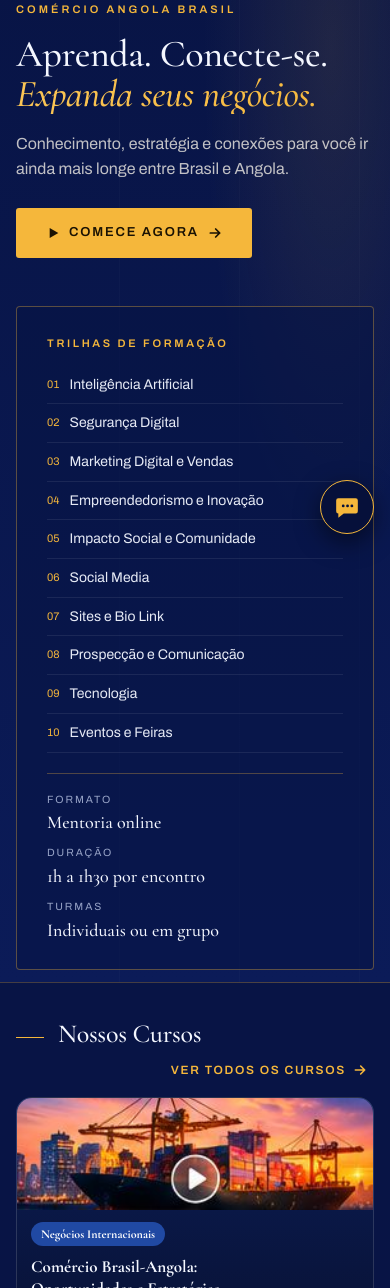
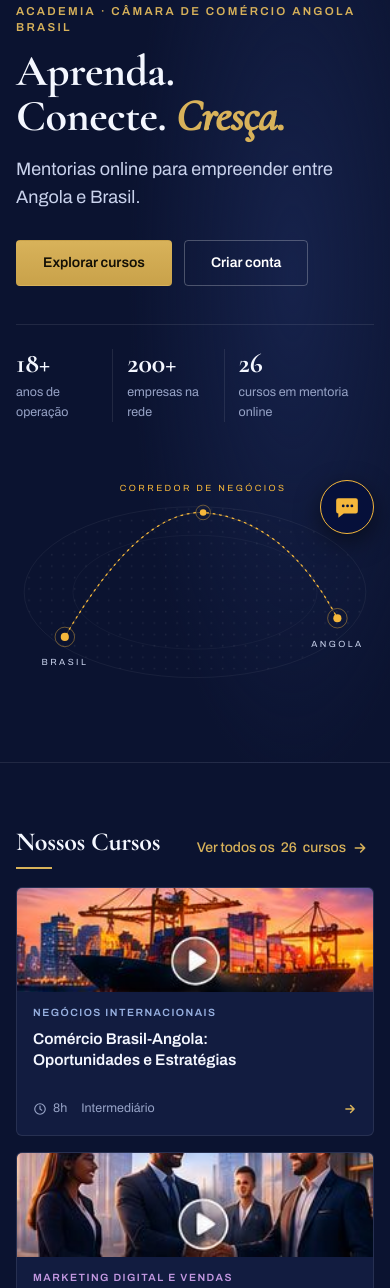
Before and after one commit to AngolaBrasil/ccab-ecossistema, a plain HTML site: page academia/index.html in a window 390 px wide. Shown: the part 294-1582 px from the top of the page. Drawn offline with nearby package versions, Linux system fonts and the light colour scheme.

Commit message:
Academia no visual da prévia: banner com corredor, catálogo unificado de 26 cursos e trilhas
Co-Authored-By: Claude Opus 5.5 <noreply@anthropic.com>
Claude-Session: https://claude.ai/code/session_01AYGoUqsLTVEej2s1AkZMRs

```diff
--- a/academia/index.html
+++ b/academia/index.html
@@ -285,41 +285,82 @@ section[id]{scroll-margin-top:108px}
 </div></nav>
 <style id="ccab-identidade">h1,h2,h3,h4{letter-spacing:-.005em}:root{--bg:#081445;--bg-2:#0B1B58;--panel:#0F2366;--panel-2:#10266F;--gold-2:#FAC555;--muted:#B4BEDA}h1,h2,h3{font-weight:600}</style>
 <style id="ccab-a11y">.txt .tag{background-image:linear-gradient(rgba(0,0,0,.32),rgba(0,0,0,.32))}button[data-open] .body .tag{background-image:linear-gradient(rgba(0,0,0,.32),rgba(0,0,0,.32))}</style>
-<style id="acad-pro">
-/* Academia: tom institucional (sem ilustrações, paleta sóbria) */
-.hero{background:radial-gradient(ellipse 55% 80% at 85% 10%,rgba(245,183,59,.10),transparent 60%),linear-gradient(180deg,#081445 0%,#0B1B58 100%)!important;border-bottom:1px solid rgba(245,183,59,.25)}
-.hero::before{content:"";position:absolute;inset:0;z-index:-1;opacity:.5;background:repeating-linear-gradient(90deg,transparent 0 119px,rgba(255,255,255,.035) 119px 120px)}
-.hero-art,#skyline,.swoosh{display:none!important}
-.hero .wrap{display:grid;grid-template-columns:minmax(0,1.15fr) minmax(0,.85fr);gap:48px;align-items:center}
-.hero h1{font-weight:500!important;letter-spacing:-.01em!important;font-size:clamp(38px,5vw,66px)!important;margin:18px 0 18px!important}
-.hero h1 em{font-style:italic!important}
-.hero p{color:rgba(245,241,232,.78)!important;max-width:44ch!important}
-.eyebrow{font-family:var(--font-body)!important;font-weight:600!important;font-size:11px!important;letter-spacing:.28em!important;max-width:none!important}
-.hero-panel{border:1px solid rgba(245,183,59,.35);background:rgba(8,20,69,.6);padding:28px 30px;border-radius:4px}
-.hp-k{display:block;font-size:11px;font-weight:600;letter-spacing:.24em;text-transform:uppercase;color:var(--gold);margin-bottom:14px}
-.hero-panel ol{list-style:none;margin:0;padding:0;columns:2;column-gap:24px}
-.hero-panel li{break-inside:avoid;display:flex;gap:10px;padding:8px 0;border-bottom:1px solid rgba(255,255,255,.08);font-size:14px;color:#E6EAF5}
-.hero-panel li span{font-size:11px;color:var(--gold);padding-top:2px;font-variant-numeric:tabular-nums}
-.hero-panel dl{display:grid;grid-template-columns:repeat(3,minmax(0,1fr));gap:12px;margin:20px 0 0;padding-top:18px;border-top:1px solid rgba(245,183,59,.3)}
-.hero-panel dt{font-size:10.5px;letter-spacing:.18em;text-transform:uppercase;color:#97A3C6}
-.hero-panel dd{margin:4px 0 0;font-family:var(--font-display);font-size:18px;font-weight:500;line-height:1.2}
-@media (max-width:900px){.hero .wrap{grid-template-columns:minmax(0,1fr)}.hero-panel ol{columns:1}}
-@media (max-width:480px){.hero-panel dl{grid-template-columns:1fr}}
-.btn{border-radius:3px!important;font:600 12.5px/1 var(--font-body)!important;letter-spacing:.14em;text-transform:uppercase}
-.btn.gold{background:var(--gold)!important;box-shadow:none!important}
-.hero .btn{padding:16px 28px!important;font-size:13px!important}
-.nav button{font:500 12px/1 var(--font-body)!important;letter-spacing:.12em;text-transform:uppercase;border:0!important;border-bottom:2px solid transparent!important;border-radius:0!important;padding:10px 12px!important}
-.nav button[aria-current="true"]{background:none!important;border-bottom-color:var(--gold)!important}
-.sec-head h2{font-weight:500!important;font-size:clamp(26px,2.8vw,34px)!important;border-left:0!important;padding-left:0!important}
-.sec-head h2::before{content:"";display:inline-block;width:28px;height:1px;background:var(--gold);vertical-align:middle;margin-right:14px}
-.sec-head .more{font:600 12px var(--font-body)!important;letter-spacing:.14em;text-transform:uppercase;color:var(--gold)!important}
-.event h3,.faq summary{font-weight:600!important}
-.chip{font:500 12px/1 var(--font-body)!important;letter-spacing:.06em;border-radius:3px!important}
+<style id="acad-v2">
+/* Academia v2: visual da prévia (azul profundo, cartões sóbrios, trilhas com filete colorido) */
+:root{--bg:#0B1330;--bg-2:#0E1838;--panel:#121C40;--panel-2:#16224B;--line:rgba(255,255,255,.09)}
+body{background:var(--bg)!important}
+.top{background:rgba(11,19,48,.96)!important;backdrop-filter:blur(10px)}
+.nav button{font:500 14.5px/1 var(--font-body)!important;border:0!important;border-bottom:2px solid transparent!important;border-radius:0!important;padding:10px 12px!important;color:#D7DDEE!important;background:none!important}
+.nav button:hover{color:#fff!important}
+.nav button[aria-current="true"]{color:#fff!important;border-bottom-color:#D8B25A!important}
+.btn{border-radius:4px!important;font:600 14px/1 var(--font-body)!important}
+.btn.gold{background:linear-gradient(180deg,#D8B25A,#C9A24A)!important;color:#141006!important;box-shadow:none!important}
+.btn.line{border-color:rgba(255,255,255,.25)!important;color:#fff!important}
+.btn.line:hover{border-color:#D8B25A!important;background:transparent!important}
+.hero2{background:radial-gradient(ellipse 60% 90% at 75% 40%,#16224B 0%,transparent 70%),var(--bg)!important;border-bottom:1px solid var(--line)}
+.hero2 .wrap{display:grid;grid-template-columns:minmax(0,1fr) minmax(0,1fr);gap:40px;align-items:center;padding-block:clamp(56px,7vw,92px)!important}
+.hero2 .eyebrow{font:600 11.5px/1.4 var(--font-body)!important;letter-spacing:.2em;color:#D8B25A;max-width:none}
+.hero2 h1{font:700 clamp(44px,5.6vw,76px)/1.02 var(--font-display)!important;letter-spacing:-.01em;margin:14px 0 18px!important}
+.hero2 h1 em{font-style:italic;display:inline!important;background:none!important;color:#D8B25A!important;-webkit-text-fill-color:#D8B25A}
+.hero2 p{font-size:18px!important;color:#C9D2EC!important;max-width:36ch!important;margin:0 0 28px!important}
+.hero-cta{display:flex;gap:12px;flex-wrap:wrap}
+.hero-cta .btn{padding:15px 26px!important}
+.hero-stats{display:flex;margin:38px 0 0;padding-top:24px;border-top:1px solid var(--line);max-width:520px}
+.hero-stats div{padding:0 26px;border-left:1px solid var(--line)}
+.hero-stats div:first-child{padding-left:0;border-left:0}
+.hero-stats dt{font:700 28px/1 var(--font-display)}
+.hero-stats dd{margin:6px 0 0;font-size:12.5px;color:#97A3C6}
+.corridor{width:100%;max-width:480px;justify-self:center}
+.cor-flow{animation:corflow 6s linear infinite}
+@keyframes corflow{to{stroke-dashoffset:-80}}
+@media (prefers-reduced-motion:reduce){.cor-flow{animation:none}}
+@media (max-width:860px){.hero2 .wrap{grid-template-columns:minmax(0,1fr)}.corridor{max-width:360px}.hero-stats div{padding:0 14px}}
+.sec-head h2{font:700 clamp(26px,2.8vw,32px)/1.15 var(--font-display)!important;border:0!important;padding:0 0 12px!important;position:relative}
+.sec-head h2::after{content:"";position:absolute;left:0;bottom:0;width:36px;height:2px;background:#D8B25A}
+.sec-head .more{font:500 14px var(--font-body)!important;color:#D8B25A!important}
+.block{padding-top:64px!important}
+.cards{grid-template-columns:repeat(auto-fill,minmax(200px,1fr))!important}
+#catalog{grid-template-columns:repeat(4,minmax(0,1fr))!important}
+@media (max-width:1100px){#catalog{grid-template-columns:repeat(3,minmax(0,1fr))!important}}
+@media (max-width:760px){#catalog{grid-template-columns:repeat(2,minmax(0,1fr))!important}}
+@media (max-width:480px){#catalog{grid-template-columns:minmax(0,1fr)!important}}
+.card{background:var(--panel)!important;border:1px solid var(--line)!important;border-radius:6px!important}
+.card:hover{transform:translateY(-3px)!important;border-color:rgba(216,178,90,.55)!important;box-shadow:0 18px 34px -20px rgba(0,0,0,.8)!important}
+.card .pic{height:104px!important}
+.card .art{height:104px!important;padding:12px 16px!important;border-bottom:2px solid hsl(var(--h) 45% 58%);
+  background:repeating-linear-gradient(135deg,rgba(255,255,255,.025) 0 1px,transparent 1px 16px),linear-gradient(135deg,hsl(var(--h) 28% 24%),hsl(var(--h) 24% 15%))!important}
+.card .art b{font:700 28px/1 var(--font-display)!important;color:rgba(255,255,255,.55)}
+.card .body{padding:14px 16px 16px!important;gap:8px!important}
+.card .tag,.tag{background:none!important;background-image:none!important;padding:0!important;border:0!important;border-radius:0!important;font:600 10.5px/1.4 var(--font-body)!important;letter-spacing:.14em;text-transform:uppercase;color:hsl(var(--h,220) 55% 74%)!important}
+.card .ttl{font:600 15.5px/1.35 var(--font-body)!important;min-height:4.05em!important}
+.card .meta{font-size:12.5px!important;color:#97A3C6!important}
+.card .meta svg{width:14px;height:14px}
+.card .go{background:none!important;color:#D8B25A!important;width:auto!important;height:auto!important}
+.search2{display:flex;gap:10px;margin:0 0 16px}
+.search2 input{flex:1;min-width:0;background:var(--panel);color:#fff;border:1px solid var(--line);border-radius:4px;padding:12px 14px;font:inherit}
+.search2 input:focus{outline:none;border-color:#D8B25A}
+.search2 .btn{padding:10px 16px!important;font-size:13px!important}
+.chip{font:500 13px/1 var(--font-body)!important;border-radius:4px!important;background:transparent!important;border-color:var(--line)!important;padding:9px 13px!important}
+.chip[aria-pressed="true"]{background:#D8B25A!important;color:#141006!important;border-color:#D8B25A!important}
+.tiles{grid-template-columns:repeat(5,minmax(0,1fr))!important}
+@media (max-width:1000px){.tiles{grid-template-columns:repeat(3,minmax(0,1fr))!important}}
+@media (max-width:600px){.tiles{grid-template-columns:repeat(2,minmax(0,1fr))!important}}
+.tile{background:var(--panel)!important;border:1px solid var(--line)!important;border-left:3px solid hsl(var(--h) 50% 58%)!important;border-radius:6px!important;min-height:100px!important;gap:6px!important;justify-content:flex-start!important;padding:16px 18px!important}
+.tile:hover{border-color:rgba(216,178,90,.5)!important;border-left-color:hsl(var(--h) 50% 58%)!important}
+.tile i{font-style:normal;font:600 10.5px/1 var(--font-body);letter-spacing:.16em;color:hsl(var(--h) 55% 74%)}
+.tile b{font:600 15px/1.3 var(--font-body)!important;color:#fff}
+.tile span{font-size:12.5px!important;color:#97A3C6!important}
+.events{grid-template-columns:repeat(auto-fit,minmax(320px,1fr))!important}
+.event{display:block!important;background:var(--panel)!important;border:1px solid var(--line)!important;border-left:4px solid #D8B25A!important;border-radius:6px!important}
+.event .txt{padding:24px!important}
+.ev-k{font:600 10.5px/1 var(--font-body);letter-spacing:.16em;text-transform:uppercase;color:#D8B25A}
+.event h3{font:700 19px/1.25 var(--font-display)!important}
+.event .btn{padding:10px 16px!important;font-size:13px!important}
 .perks,.stat,.faq details,.sheet{border-radius:6px!important}
-.stat b{font-weight:500!important}
-.globe{background:linear-gradient(180deg,var(--bg),#081445)!important;border-top:1px solid rgba(245,183,59,.2);padding-top:48px!important}
-.globe::after{display:none}
-.together span{font-family:var(--font-body)!important;font-weight:600!important;font-size:11px!important}
+.perks,.stat,.faq details,.sheet{background:var(--panel)!important}
+.stat b{color:#fff!important}
+.sheet-hero{background:linear-gradient(135deg,hsl(var(--h,220) 28% 24%),hsl(var(--h,220) 24% 15%))!important;border-bottom:2px solid hsl(var(--h,220) 45% 58%)}
+.together span{color:#D8B25A!important}
 </style>
 
 <script>(function(){try{var a=document.querySelector(".ccab-bar a[aria-current=page]");if(a&&a.scrollIntoView)a.parentNode.parentNode.scrollLeft=a.offsetLeft-60;}catch(e){}})();</script>
@@ -355,21 +396,33 @@ section[id]{scroll-margin-top:108px}
 </header>
 
 <main>
-  <section class="hero" id="inicio">
-    <div class="hero-art" aria-hidden="true"></div>
-    <svg id="skyline" viewBox="0 0 640 100" preserveAspectRatio="xMinYMax slice" aria-hidden="true"></svg>
+  <section class="hero hero2" id="inicio">
+    <svg id="skyline" hidden aria-hidden="true"></svg>
     <div class="wrap">
       <div class="copy">
-        <div class="eyebrow">Plataforma de cursos da Câmara de Comércio Angola Brasil</div>
-        <h1>Aprenda. Conecte-se.<em>Expanda seus negócios.</em></h1>
-        <svg class="swoosh" viewBox="0 0 520 18" preserveAspectRatio="none" aria-hidden="true"><defs><linearGradient id="sw" x1="0" x2="1"><stop offset="0" stop-color="#f5b73b" stop-opacity="0"/><stop offset=".35" stop-color="#f5b73b"/><stop offset="1" stop-color="#ffd36e" stop-opacity="0"/></linearGradient></defs><path d="M0 14C120 2 300 2 520 12" fill="none" stroke="url(#sw)" stroke-width="3" stroke-linecap="round"/></svg>
-        <p>Conhecimento, estratégia e conexões para você ir ainda mais longe entre Brasil e Angola.</p>
-        <button type="button" class="btn gold" data-go="cursos">
-          <svg width="16" height="16" viewBox="0 0 24 24" fill="currentColor" aria-hidden="true"><path d="M7 4.5 20 12 7 19.5Z"/></svg>Comece agora
-          <svg width="16" height="16" viewBox="0 0 24 24" fill="none" stroke="currentColor" stroke-width="2.6" stroke-linecap="round" stroke-linejoin="round" aria-hidden="true"><path d="M5 12h14m-6-6 6 6-6 6"/></svg>
-        </button>
+        <div class="eyebrow">Academia · Câmara de Comércio Angola Brasil</div>
+        <h1>Aprenda.<br>Conecte. <em>Cresça.</em></h1>
+        <p>Mentorias online para empreender entre Angola e Brasil.</p>
+        <div class="hero-cta">
+          <button type="button" class="btn gold" data-go="cursos">Explorar cursos</button>
+          <button type="button" class="btn line" data-auth="signup">Criar conta</button>
+        </div>
+        <dl class="hero-stats">
+          <div><dt>18+</dt><dd>anos de operação</dd></div>
+          <div><dt>200+</dt><dd>empresas na rede</dd></div>
+          <div><dt id="stat-cursos">26</dt><dd>cursos em mentoria online</dd></div>
+        </dl>
       </div>
-      <aside class="hero-panel" aria-label="Trilhas da Academia"><span class="hp-k">Trilhas de formação</span><ol><li><span>01</span>Inteligência Artificial</li><li><span>02</span>Segurança Digital</li><li><span>03</span>Marketing Digital e Vendas</li><li><span>04</span>Empreendedorismo e Inovação</li><li><span>05</span>Impacto Social e Comunidade</li><li><span>06</span>Social Media</li><li><span>07</span>Sites e Bio Link</li><li><span>08</span>Prospecção e Comunicação</li><li><span>09</span>Tecnologia</li><li><span>10</span>Eventos e Feiras</li></ol><dl><div><dt>Formato</dt><dd>Mentoria online</dd></div><div><dt>Duração</dt><dd>1h a 1h30 por encontro</dd></div><div><dt>Turmas</dt><dd>Individuais ou em grupo</dd></div></dl></aside>
+      <svg class="corridor" viewBox="0 0 440 300" role="img" aria-label="Corredor de negócios entre Brasil e Angola">
+        <defs><pattern id="dots" width="14" height="14" patternUnits="userSpaceOnUse"><circle cx="2" cy="2" r="1" fill="rgba(255,255,255,.08)"/></pattern></defs>
+        <ellipse cx="220" cy="160" rx="210" ry="105" fill="url(#dots)" stroke="rgba(255,255,255,.07)"/>
+        <ellipse cx="220" cy="160" rx="150" ry="70" fill="none" stroke="rgba(255,255,255,.05)"/>
+        <path d="M60 215 Q 150 60 230 62 Q 330 70 395 192" fill="none" stroke="rgba(245,183,59,.25)" stroke-width="1.2"/>
+        <path class="cor-flow" d="M60 215 Q 150 60 230 62 Q 330 70 395 192" fill="none" stroke="#F5B73B" stroke-width="1.6" stroke-dasharray="2 6" stroke-linecap="round"/>
+        <g fill="#F5B73B"><circle cx="60" cy="215" r="5"/><circle cx="230" cy="62" r="4"/><circle cx="395" cy="192" r="5"/></g>
+        <g fill="none" stroke="rgba(245,183,59,.5)"><circle cx="60" cy="215" r="12"/><circle cx="230" cy="62" r="9"/><circle cx="395" cy="192" r="12"/></g>
+        <g font-family="Archivo, sans-serif" font-size="11" letter-spacing="3" fill="#C9D2EC"><text x="60" y="250" text-anchor="middle">BRASIL</text><text x="395" y="228" text-anchor="middle">ANGOLA</text><text x="230" y="36" text-anchor="middle" fill="#F5B73B">CORREDOR DE NEGÓCIOS</text></g>
+      </svg>
     </div>
   </section>
 
@@ -377,7 +430,7 @@ section[id]{scroll-margin-top:108px}
     <section class="block" id="destaques" style="padding-top:36px">
       <div class="sec-head">
         <h2>Nossos Cursos</h2>
-        <button type="button" class="more" data-go="cursos">Ver todos os cursos
+        <button type="button" class="more" data-go="cursos">Ver todos os <span id="n-cursos">26</span> cursos
           <svg width="16" height="16" viewBox="0 0 24 24" fill="none" stroke="currentColor" stroke-width="2.4" stroke-linecap="round" stroke-linejoin="round" aria-hidden="true"><path d="M5 12h14m-6-6 6 6-6 6"/></svg></button>
       </div>
       <div class="cards" id="featured"></div>
@@ -394,6 +447,7 @@ section[id]{scroll-margin-top:108px}
     <section class="block" id="cursos">
       <div class="sec-head"><h2>Todos os cursos</h2></div>
       <p class="sec-sub">Mentorias online por videochamada, individuais ou em grupo, com 1h a 1h30 por encontro.</p>
+      <form class="search2" id="search2" role="search"><input id="q2" type="search" placeholder="Buscar curso, tema ou trilha" aria-label="Buscar curso, tema ou trilha" autocomplete="off"><button type="submit" class="btn gold">Buscar</button></form>
       <div class="chips" id="chips" role="group" aria-label="Filtrar por trilha"></div>
       <div class="cards" id="catalog" aria-live="polite"></div>
     </section>
@@ -462,10 +516,11 @@ section[id]{scroll-margin-top:108px}
 
 <script>
 (function(){
-  var IMGS = {"hero": "", "c1": "/assets/f7c9faeffc1fba.jpg", "c2": "/assets/e0c2009f91ed6f.jpg", "c3": "/assets/f1e539b80cfb64.jpg", "c4": "/assets/1fa0478b1f55bd.jpg", "c5": "/assets/25262b23d1fe36.jpg", "globe": "", "ccab": "/assets/46325cc1311826.png", "ccabfull": "/assets/46325cc1311826.png", "afro": "/assets/1fa8038cfbbc79.png"};
+  var IMGS = {"hero": "", "c1": "/assets/f7c9faeffc1fba.jpg", "c2": "/assets/e0c2009f91ed6f.jpg", "c3": "/assets/f1e539b80cfb64.jpg", "c4": "/assets/1fa0478b1f55bd.jpg", "c5": "/assets/25262b23d1fe36.jpg", "globe": "/assets/eec104adebe42b.jpg", "ccab": "/assets/46325cc1311826.png", "ccabfull": "/assets/46325cc1311826.png", "afro": "/assets/1fa8038cfbbc79.png"};
   var EMAIL = "agencia@angolabrasil.org.br";
 
   /* imagens extraídas do mockup */
+  document.documentElement.style.setProperty("--globe-img","url("+IMGS.globe+")");
 
 
   Array.prototype.forEach.call(document.querySelectorAll("[data-img]"),function(el){ el.src = IMGS[el.getAttribute("data-img")]; });
@@ -488,6 +543,7 @@ section[id]{scroll-margin-top:108px}
   })();
 
   var TRACKS = [
+    {id:"neg", name:"Negócios Internacionais", short:"NEG", h:220, courses:[]},
     {id:"ia", name:"Inteligência Artificial", short:"IA", h:205, courses:[
       ["IA na Prática: como pequenas e médias empresas podem usar inteligência artificial para vender mais","Demonstração prática de ferramentas e processos para acelerar resultados de marketing, atendimento e criação de conteúdo, com exemplos para os mercados angolano e brasileiro."],
       ["Gaste sua energia no lugar certo com IA: aprendendo tudo sobre Inteligência Artificial","Desmistifica a inteligência artificial para empreendedores e criadores. Mostra como automatizar tarefas, criar conteúdo mais rápido e tomar decisões estratégicas."],
@@ -530,28 +586,33 @@ section[id]{scroll-margin-top:108px}
       ["Representação de Eventos e Feiras","Como atuar como representante de eventos e feiras: prospecção de expositores e participantes, negociação de estandes e patrocínios, relacionamento com organizadores e participação de empresas em feiras internacionais, com foco no corredor Angola–Brasil."]
     ]}
   ];
+  TRACKS.push({id:"con", name:"Conexões", short:"CON", h:300, courses:[]});
 
   /* cursos em destaque, conforme o mockup (carga horária e nível vêm da imagem) */
   var FEATURED = [
-    {id:"f1", img:"c1", tag:"Negócios Internacionais", color:"#2f6bf0", hours:"8h", level:"Intermediário",
+    {id:"f1", tr:"neg", img:"c1", tag:"Negócios Internacionais", color:"#2f6bf0", hours:"8h", level:"Intermediário",
      title:"Comércio Brasil-Angola: Oportunidades e Estratégias",
      summary:"Panorama das oportunidades comerciais entre Brasil e Angola e das estratégias para entrar e crescer nos dois mercados."},
-    {id:"f2", img:"c2", tag:"Marketing Digital", color:"#8a35d6", hours:"6h", level:"Iniciante",
+    {id:"f2", tr:"mkt", img:"c2", tag:"Marketing Digital e Vendas", color:"#8a35d6", hours:"6h", level:"Iniciante",
      title:"Estratégias de Marketing para o Mercado Africano",
      summary:"Como planejar comunicação, conteúdo e anúncios para chegar a clientes no mercado africano."},
-    {id:"f3", img:"c3", tag:"Inovação", color:"#4c9a2a", hours:"10h", level:"Todos os níveis",
+    {id:"f3", tr:"ia", img:"c3", tag:"Inteligência Artificial", color:"#4c9a2a", hours:"10h", level:"Todos os níveis",
      title:"Inteligência Artificial para Negócios",
      summary:"Uso prático da inteligência artificial para automatizar tarefas, criar conteúdo mais rápido e apoiar decisões do negócio."},
-    {id:"f4", img:"c4", tag:"Empreendedorismo", color:"#e0701f", hours:"6h", level:"Intermediário",
+    {id:"f4", tr:"emp", img:"c4", tag:"Empreendedorismo e Inovação", color:"#e0701f", hours:"6h", level:"Intermediário",
      title:"Liderança e Desenvolvimento Empresarial",
      summary:"Bases de liderança e gestão para quem conduz equipes e quer fazer a empresa crescer de forma sustentável."},
-    {id:"f5", img:"c5", tag:"Conexões", color:"#3b53d6", hours:"5h", level:"Iniciante",
+    {id:"f5", tr:"con", img:"c5", tag:"Conexões", color:"#3b53d6", hours:"5h", level:"Iniciante",
      title:"Diáspora e Negócios Brasil-Angola",
      summary:"Como a diáspora conecta pessoas, empresas e oportunidades entre Brasil e Angola."}
   ];
 
   var ALL = [];
+  function trk(id){ return TRACKS.filter(function(t){return t.id===id;})[0]; }
+  FEATURED.forEach(function(f){ f.track = trk(f.tr); ALL.push({id:f.id, title:f.title, summary:f.summary, track:f.track, img:f.img, hours:f.hours, level:f.level}); });
   TRACKS.forEach(function(t){ t.courses.forEach(function(c,i){ ALL.push({id:t.id+"-"+i, title:c[0], summary:c[1], track:t}); }); });
+  TRACKS.forEach(function(t){ t.count = ALL.filter(function(c){return c.track===t;}).length; });
+  ["n-cursos","stat-cursos"].forEach(function(k){ var e=document.getElementById(k); if(e) e.textContent = ALL.length; });
 
   var state = {track:"all", q:""};
   var lastFocus = null;
@@ -563,29 +624,22 @@ section[id]{scroll-margin-top:108px}
   var ICON_BARS  = '<svg width="16" height="16" viewBox="0 0 24 24" fill="none" stroke="#f5b73b" stroke-width="2.6" stroke-linecap="round" aria-hidden="true"><path d="M6 19v-4M12 19V9M18 19V5"/></svg>';
   var ICON_ARROW = '<svg width="16" height="16" viewBox="0 0 24 24" fill="none" stroke="currentColor" stroke-width="2.6" stroke-linecap="round" stroke-linejoin="round" aria-hidden="true"><path d="M5 12h14m-6-6 6 6-6 6"/></svg>';
 
-  function featuredCard(c){
-    return '<button type="button" class="card" data-open="'+c.id+'">'+
-      '<img class="pic" src="'+IMGS[c.img]+'" alt="">'+
-      '<span class="body"><span class="tag" style="--tg:'+c.color+'">'+esc(c.tag)+'</span>'+
+  function catalogCard(c){
+    return '<button type="button" class="card" data-open="'+c.id+'" style="--h:'+c.track.h+'">'+
+      (c.img?'<img class="pic" src="'+IMGS[c.img]+'" alt="">':'<span class="art"><b>'+esc(c.track.short)+'</b></span>')+
+      '<span class="body"><span class="tag">'+esc(c.track.name)+'</span>'+
       '<span class="ttl">'+esc(c.title)+'</span>'+
-      '<span class="meta"><span>'+ICON_CLOCK+esc(c.hours)+'</span><span>'+ICON_BARS+esc(c.level)+'</span><span class="go">'+ICON_ARROW+'</span></span></span>'+
+      '<span class="meta"><span>'+ICON_CLOCK+(c.img?esc(c.hours):'1h–1h30')+'</span><span>'+(c.img?esc(c.level):'Online')+'</span><span class="go">'+ICON_ARROW+'</span></span></span>'+
     '</button>';
   }
-  function catalogCard(c){
-    return '<button type="button" class="card" data-open="'+c.id+'" style="--h:'+c.track.h+'">'+
-      '<span class="art"><b>'+esc(c.track.short)+'</b></span>'+
-      '<span class="body"><span class="tag" style="--tg:hsl('+c.track.h+' 62% 42%)">'+esc(c.track.name)+'</span>'+
-      '<span class="ttl">'+esc(c.title)+'</span>'+
-      '<span class="meta"><span>'+ICON_CLOCK+'1h a 1h30</span><span>Mentoria online</span><span class="go">'+ICON_ARROW+'</span></span></span>'+
-    '</button>';
-  }
+  function featuredCard(f){ return catalogCard(ALL.filter(function(c){return c.id===f.id;})[0]); }
 
   function renderFeatured(){ document.getElementById("featured").innerHTML = FEATURED.map(featuredCard).join(""); }
 
   function renderChips(){
     var html = '<button type="button" class="chip" data-track="all" aria-pressed="'+(state.track==="all")+'">Todas ('+ALL.length+')</button>';
     TRACKS.forEach(function(t){
-      html += '<button type="button" class="chip" data-track="'+t.id+'" aria-pressed="'+(state.track===t.id)+'">'+esc(t.name)+' ('+t.courses.length+')</button>';
+      html += '<button type="button" class="chip" data-track="'+t.id+'" aria-pressed="'+(state.track===t.id)+'">'+esc(t.name)+' ('+t.count+')</button>';
     });
     document.getElementById("chips").innerHTML = html;
   }
@@ -607,14 +661,14 @@ section[id]{scroll-margin-top:108px}
 
   function renderTiles(){
     document.getElementById("tiles").innerHTML = TRACKS.map(function(t){
-      return '<button type="button" class="tile" style="--h:'+t.h+'" data-pick="'+t.id+'"><b>'+esc(t.short)+'</b><span>'+esc(t.name)+'<br>'+plural(t.courses.length,"curso","cursos")+'</span></button>';
+      return '<button type="button" class="tile" style="--h:'+t.h+'" data-pick="'+t.id+'"><i>'+esc(t.short)+'</i><b>'+esc(t.name)+'</b><span>'+plural(t.count,"curso","cursos")+'</span></button>';
     }).join("");
   }
 
   function renderEvents(){
     var ev = ALL.filter(function(c){return c.track.id==="evt";});
     document.getElementById("events").innerHTML = ev.map(function(c){
-      return '<article class="event"><div class="art">EVT</div><div class="txt"><span class="tag" style="--tg:#e0701f">Novo</span>'+
+      return '<article class="event"><div class="txt"><span class="ev-k">Eventos e Feiras</span>'+
         '<h3>'+esc(c.title)+'</h3><p>'+esc(c.summary)+'</p>'+
         '<button type="button" class="btn line" data-open="'+c.id+'">Ver detalhes</button></div></article>';
     }).join("");
@@ -766,6 +820,9 @@ section[id]{scroll-margin-top:108px}
   });
   q.addEventListener("keydown", function(ev){ if(ev.key === "Enter"){ go("cursos"); } });
 
+  var f2=document.getElementById("search2"), q2=document.getElementById("q2");
+  if(f2){ f2.addEventListener("submit",function(e){ e.preventDefault(); state.q=q2.value; renderCatalog(); });
+          q2.addEventListener("input",function(){ state.q=q2.value; renderCatalog(); }); }
   renderFeatured(); renderChips(); renderCatalog(); renderTiles(); renderEvents(); spy();
 })();
 </script>
```
Also changed, not shown: assets/eec104adebe42b.jpg (added).
